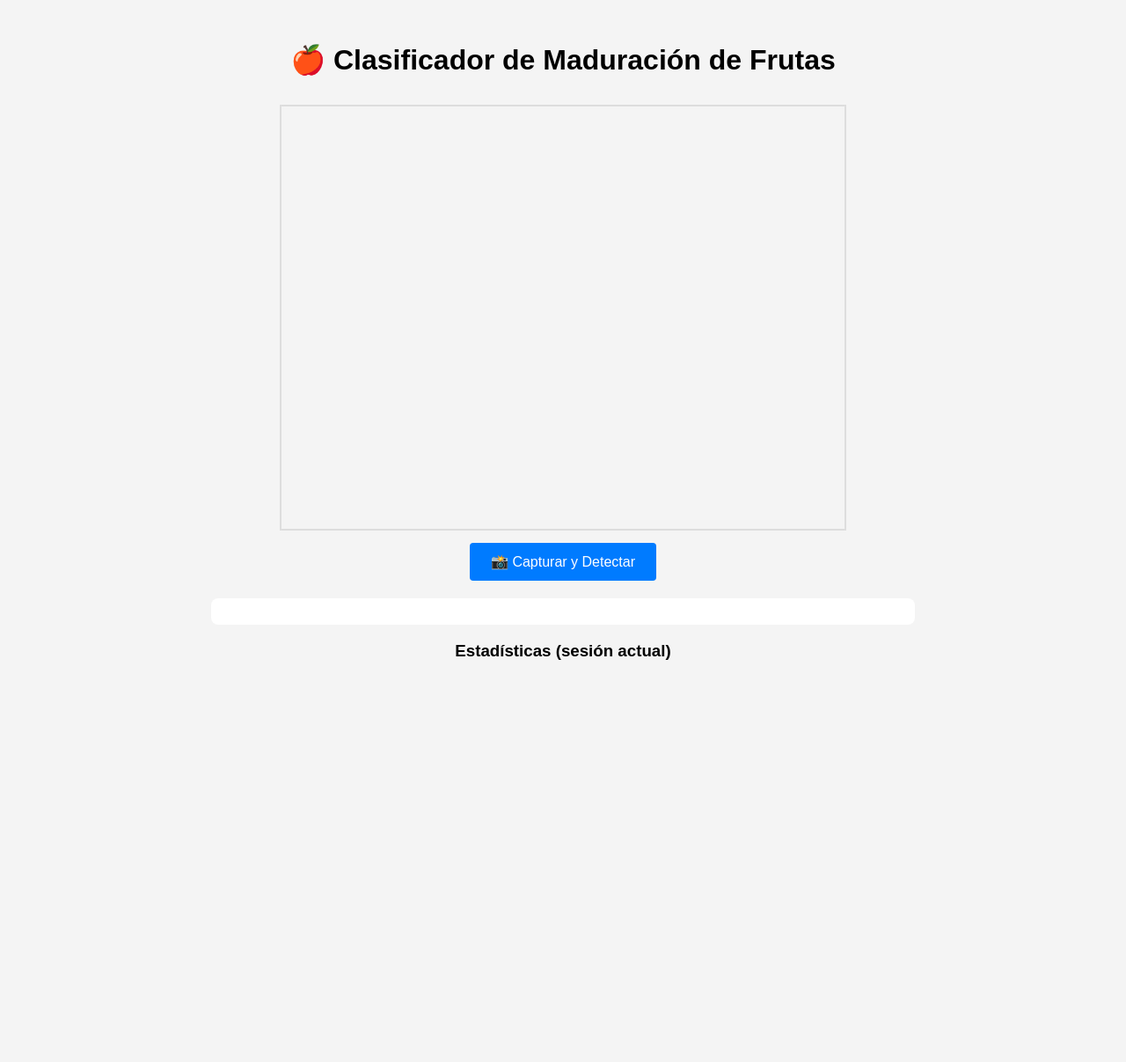
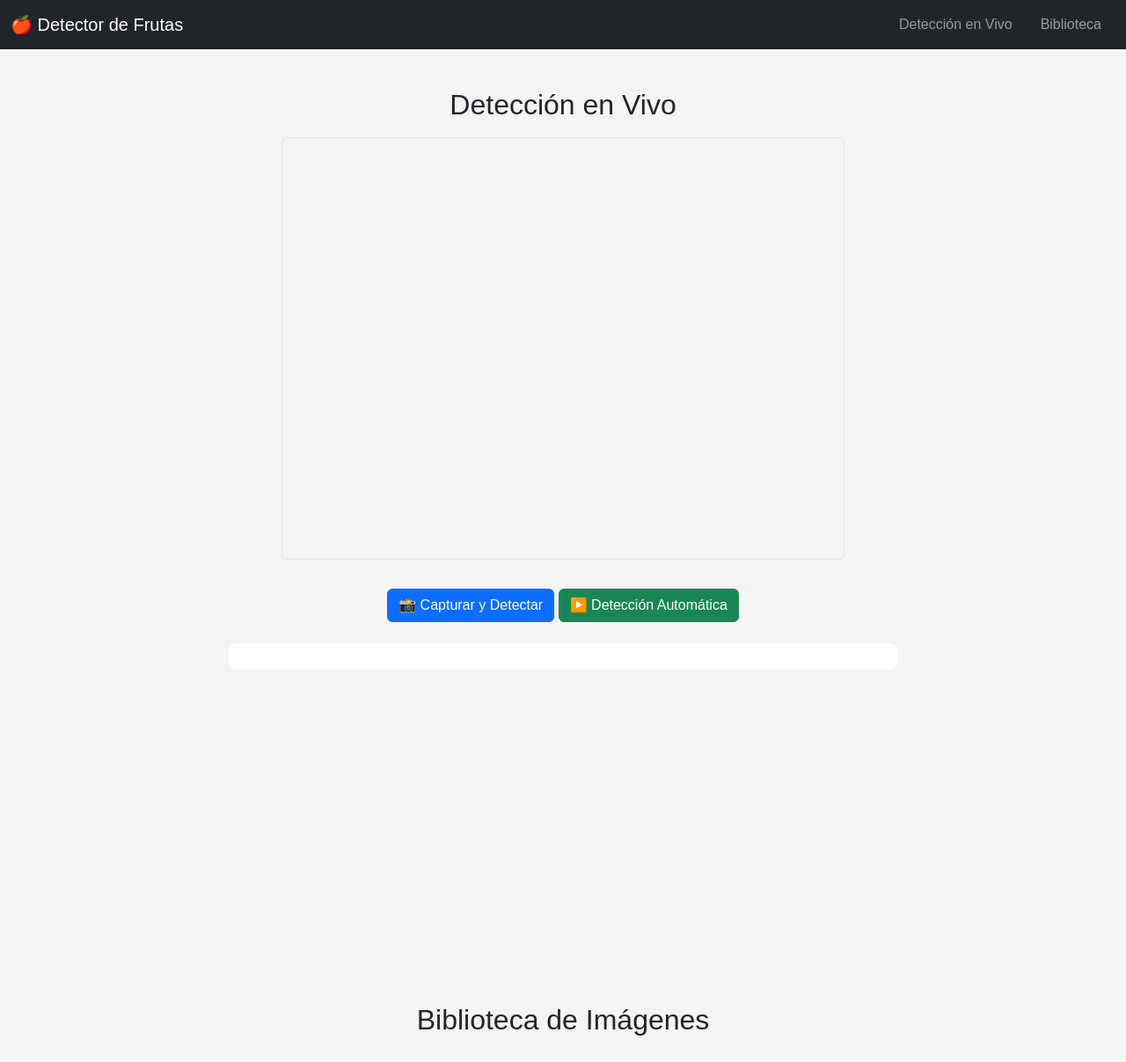
Before and after one commit to GianmarcoIC/Proyecto-Productivo-IIIA, a Flask app: page / in a window 1280 px wide. Shown: the whole page at 88% size. Before the commit the page ends 750 px from the top, so only its background shows below. Run offline with Flask 3, Linux system fonts and the light colour scheme; a map, chart or similar area stays blank.

Commit message:
Update index.html

```diff
--- a/templates/index.html
+++ b/templates/index.html
@@ -2,76 +2,59 @@
 <html lang="es">
 <head>
   <meta charset="utf-8">
-  <title>Frutas – Clasificación de Maduración</title>
+  <title>Detector Profesional de Frutas</title>
+  <link href="https://cdn.jsdelivr.net/npm/bootstrap@5.3.3/dist/css/bootstrap.min.css" rel="stylesheet">
   <link rel="stylesheet" href="{{ url_for('static', filename='style.css') }}">
   <script src="https://cdn.jsdelivr.net/npm/chart.js"></script>
 </head>
 <body>
-  <div class="container">
-    <h1>🍎 Clasificador de Maduración de Frutas</h1>
-    <video id="video" width="640" height="480" autoplay></video>
-    <canvas id="canvas" width="640" height="480" style="display:none;"></canvas>
-    <img id="result" width="640" height="480" style="display:none;">
-    <br>
-    <button id="capture">📸 Capturar y Detectar</button>
+  <nav class="navbar navbar-dark bg-dark">
+    <div class="container-fluid">
+      <a class="navbar-brand" href="#">🍎 Detector de Frutas</a>
+      <ul class="navbar-nav ms-auto d-flex flex-row">
+        <li class="nav-item mx-3"><a class="nav-link" href="#live">Detección en Vivo</a></li>
+        <li class="nav-item mx-3"><a class="nav-link" href="#library">Biblioteca</a></li>
+      </ul>
+    </div>
+  </nav>
 
-    <div id="results"></div>
+  <div class="container mt-4">
+    <section id="live">
+      <h2>Detección en Vivo</h2>
+      <div class="text-center">
+        <video id="video" width="640" height="480" autoplay class="border rounded"></video>
+        <canvas id="canvas" width="640" height="480" style="display:none;"></canvas>
+        <img id="result" width="640" height="480" class="border rounded mt-3" style="display:none;">
+      </div>
+      <div class="text-center mt-3">
+        <button id="capture" class="btn btn-primary">📸 Capturar y Detectar</button>
+        <button id="auto" class="btn btn-success">▶️ Detección Automática</button>
+        <button id="stop" class="btn btn-danger" style="display:none;">⏹️ Detener</button>
+      </div>
+      <div id="results" class="mt-4"></div>
+      <canvas id="statsChart" width="300" height="300" class="mt-4"></canvas>
+    </section>
 
-    <h3>Estadísticas (sesión actual)</h3>
-    <canvas id="statsChart" width="300" height="300"></canvas>
+    <section id="library" class="mt-5">
+      <h2>Biblioteca de Imágenes</h2>
+      <div class="row" id="gallery">
+        {% for item in library %}
+        <div class="col-md-3 mb-4">
+          <div class="card">
+            <img src="{{ item.url }}" class="card-img-top" alt="{{ item.fruit }}">
+            <div class="card-body">
+              <h5 class="card-title">{{ item.fruit }}</h5>
+              <p class="card-text">Estado: <strong>{{ item.ripeness }}</strong></p>
+              <p class="text-muted">{{ item.date }}</p>
+            </div>
+          </div>
+        </div>
+        {% endfor %}
+      </div>
+    </section>
   </div>
 
-  <script>
-    const video  = document.getElementById('video');
-    const canvas = document.getElementById('canvas');
-    const ctx    = canvas.getContext('2d');
-    const result = document.getElementById('result');
-    const out    = document.getElementById('results');
-    const btn    = document.getElementById('capture');
-
-    navigator.mediaDevices.getUserMedia({video:true})
-      .then(s => video.srcObject = s)
-      .catch(e => console.error(e));
-
-    let statsChart;
-
-    function drawChart(stats){
-      const labels = Object.keys(stats);
-      const data   = Object.values(stats);
-      const cfg = {
-        type: 'pie',
-        data: {
-          labels: labels,
-          datasets: [{
-            data: data,
-            backgroundColor: ['#4CAF50','#FFC107','#F44336']
-          }]
-        },
-        options: { responsive: false, plugins: { legend: { position: 'bottom' } } }
-      };
-      if(statsChart) statsChart.destroy();
-      statsChart = new Chart(document.getElementById('statsChart'), cfg);
-    }
-
-    btn.addEventListener('click', () => {
-      ctx.drawImage(video, 0, 0, 640, 480);
-      fetch('/detect', {
-        method : 'POST',
-        headers: {'Content-Type':'application/json'},
-        body   : JSON.stringify({image: canvas.toDataURL('image/jpeg')})
-      })
-      .then(r => r.json())
-      .then(d => {
-        if(d.error) return out.innerHTML = `<p>Error: ${d.error}</p>`;
-        result.src = d.image;
-        result.style.display = 'block';
-        out.innerHTML = '<h3>Resultados:</h3><ul>' +
-          d.detections.map(x =>
-            `<li>${x.class} → <strong>${x.ripeness}</strong> (${(x.confidence*100).toFixed(0)}%)</li>`).join('') +
-          '</ul>';
-        drawChart(d.stats);
-      });
-    });
-  </script>
+  <script src="https://cdn.jsdelivr.net/npm/bootstrap@5.3.3/dist/js/bootstrap.bundle.min.js"></script>
+  <script src="{{ url_for('static', filename='app.js') }}"></script>
 </body>
 </html>
```
